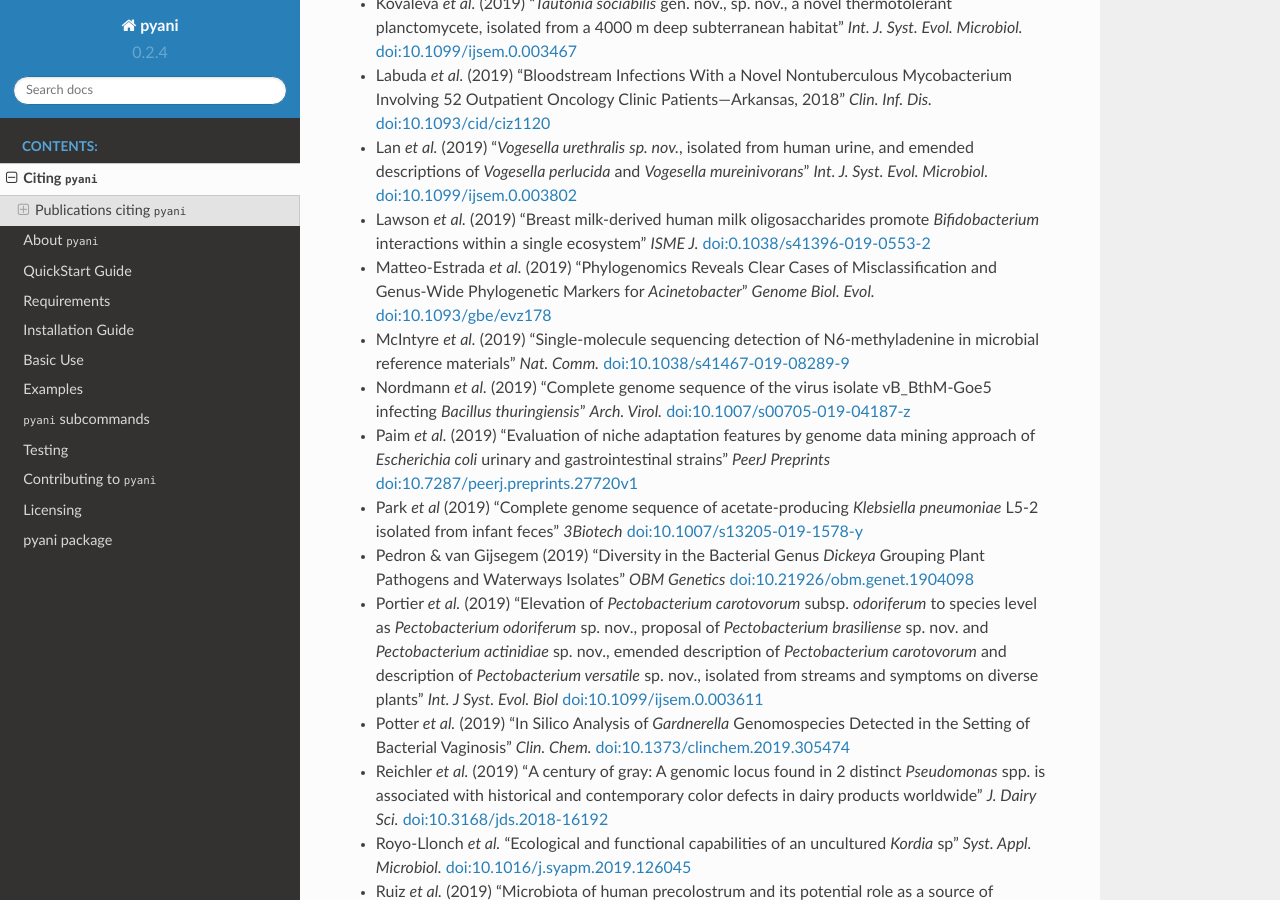
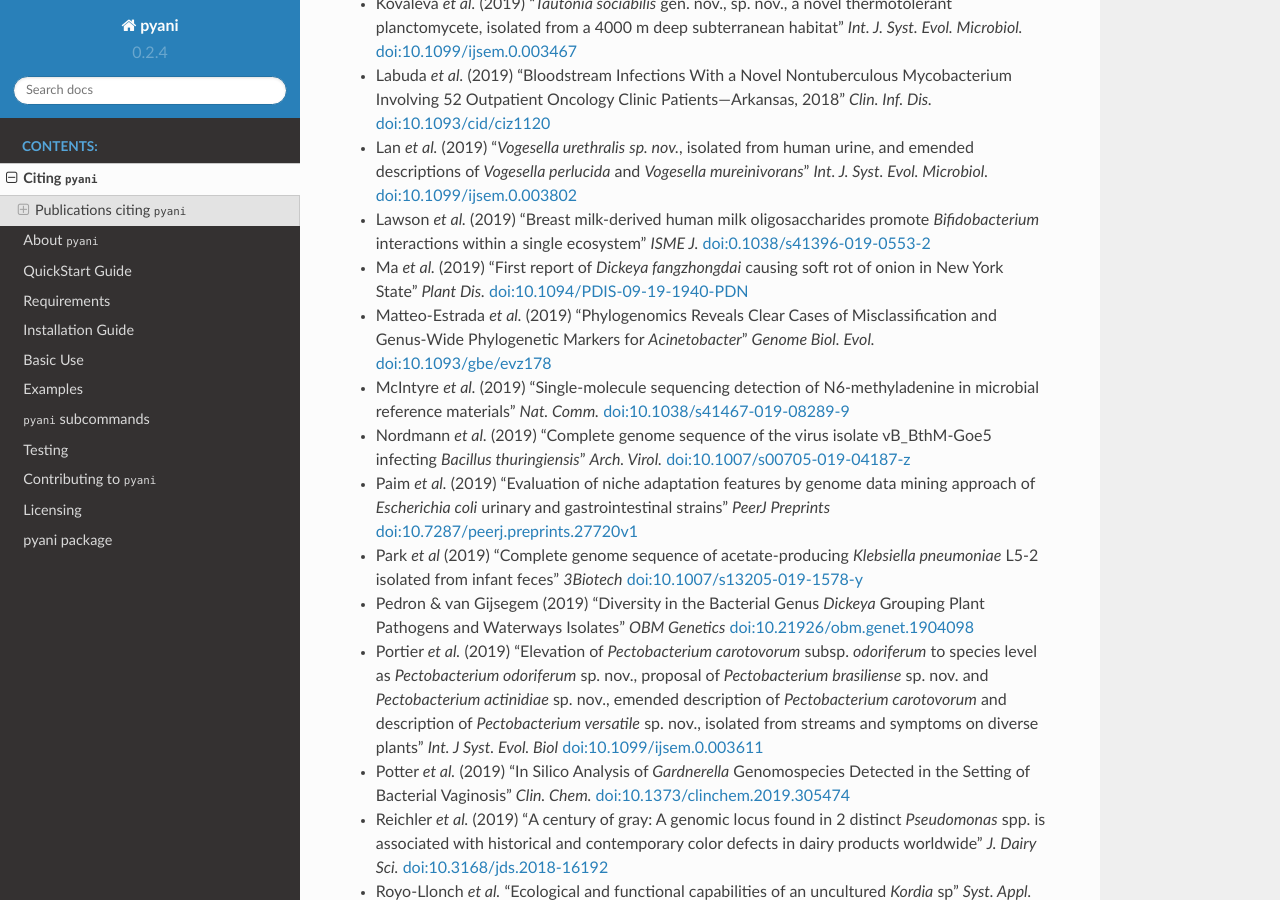
Before and after one commit to widdowquinn/pyani, a Sphinx documentation site: the page built from docs/citations.rst, in a window 1280 px wide and 900 px high, scrolled down 3722 px. Built offline with Sphinx 7.4.7 and the Read the Docs theme 2.0.0, drawn with Linux system fonts in a browser that asks for light colours.

Commit message:
add Ma et al. citation

```diff
--- a/docs/citations.rst
+++ b/docs/citations.rst
@@ -104,6 +104,7 @@
 * Labuda *et al.* (2019) "Bloodstream Infections With a Novel Nontuberculous Mycobacterium Involving 52 Outpatient Oncology Clinic Patients―Arkansas, 2018" *Clin. Inf. Dis.* `doi:10.1093/cid/ciz1120 <https://doi.org/10.1093/cid/ciz1120>`_
 * Lan *et al.* (2019) "*Vogesella urethralis* *sp. nov.*, isolated from human urine, and emended descriptions of *Vogesella perlucida* and *Vogesella mureinivorans*" *Int. J. Syst. Evol. Microbiol.* `doi:10.1099/ijsem.0.003802 <https://doi.org/10.1099/ijsem.0.003802>`_
 * Lawson *et al.* (2019) "Breast milk-derived human milk oligosaccharides promote *Bifidobacterium* interactions within a single ecosystem" *ISME J.* `doi:0.1038/s41396-019-0553-2 <https://doi.org/0.1038/s41396-019-0553-2>`_
+* Ma *et al.* (2019) "First report of *Dickeya fangzhongdai* causing soft rot of onion in New York State" *Plant Dis.* `doi:10.1094/PDIS-09-19-1940-PDN <https://doi.org/10.1094/PDIS-09-19-1940-PDN>`_
 * Matteo-Estrada *et al.* (2019) "Phylogenomics Reveals Clear Cases of Misclassification and Genus-Wide Phylogenetic Markers for *Acinetobacter*" *Genome Biol. Evol.* `doi:10.1093/gbe/evz178 <https://doi.org/10.1093/gbe/evz178>`_
 * McIntyre *et al.* (2019) "Single-molecule sequencing detection of N6-methyladenine in microbial reference materials" *Nat. Comm.* `doi:10.1038/s41467-019-08289-9 <https://doi.org/s41467-019-08289-9>`_
 * Nordmann *et al.* (2019) "Complete genome sequence of the virus isolate vB_BthM-Goe5 infecting *Bacillus thuringiensis*" *Arch. Virol.* `doi:10.1007/s00705-019-04187-z <https://10.1007/s00705-019-04187-z>`_
```
